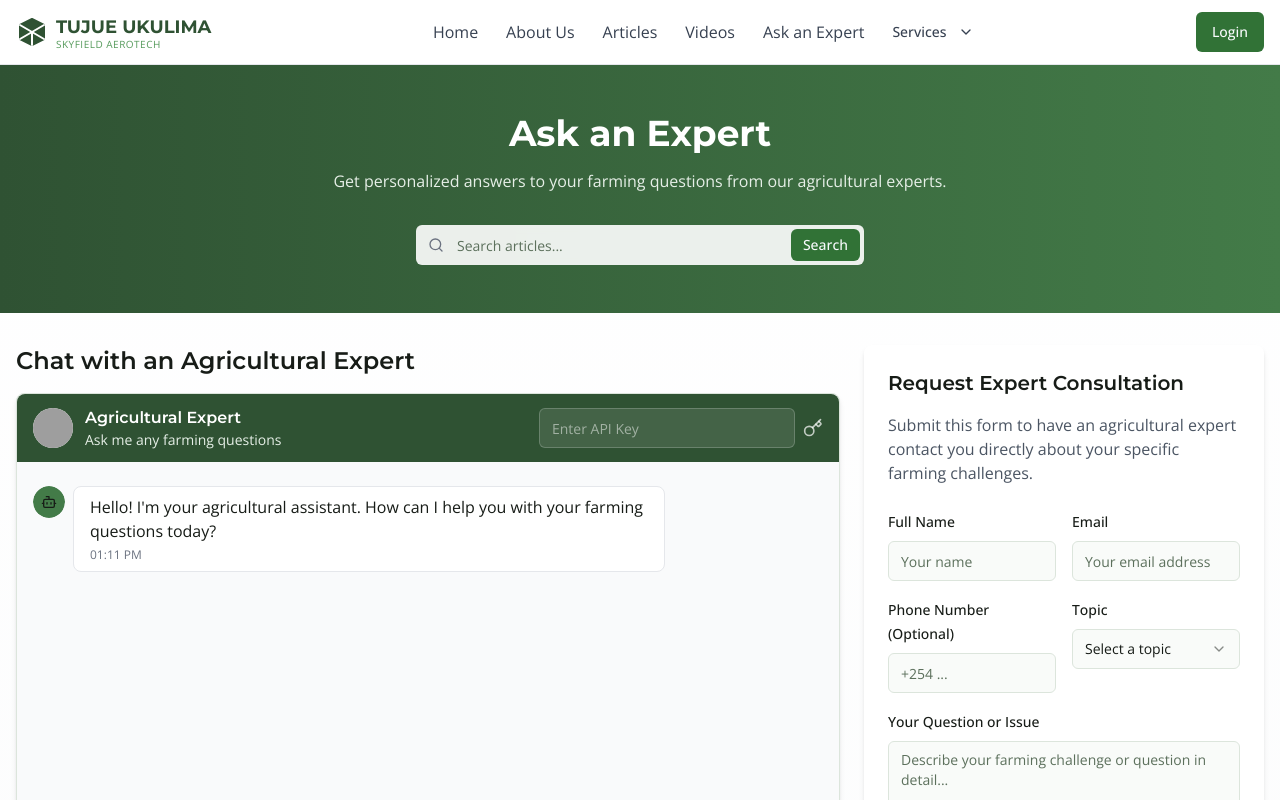
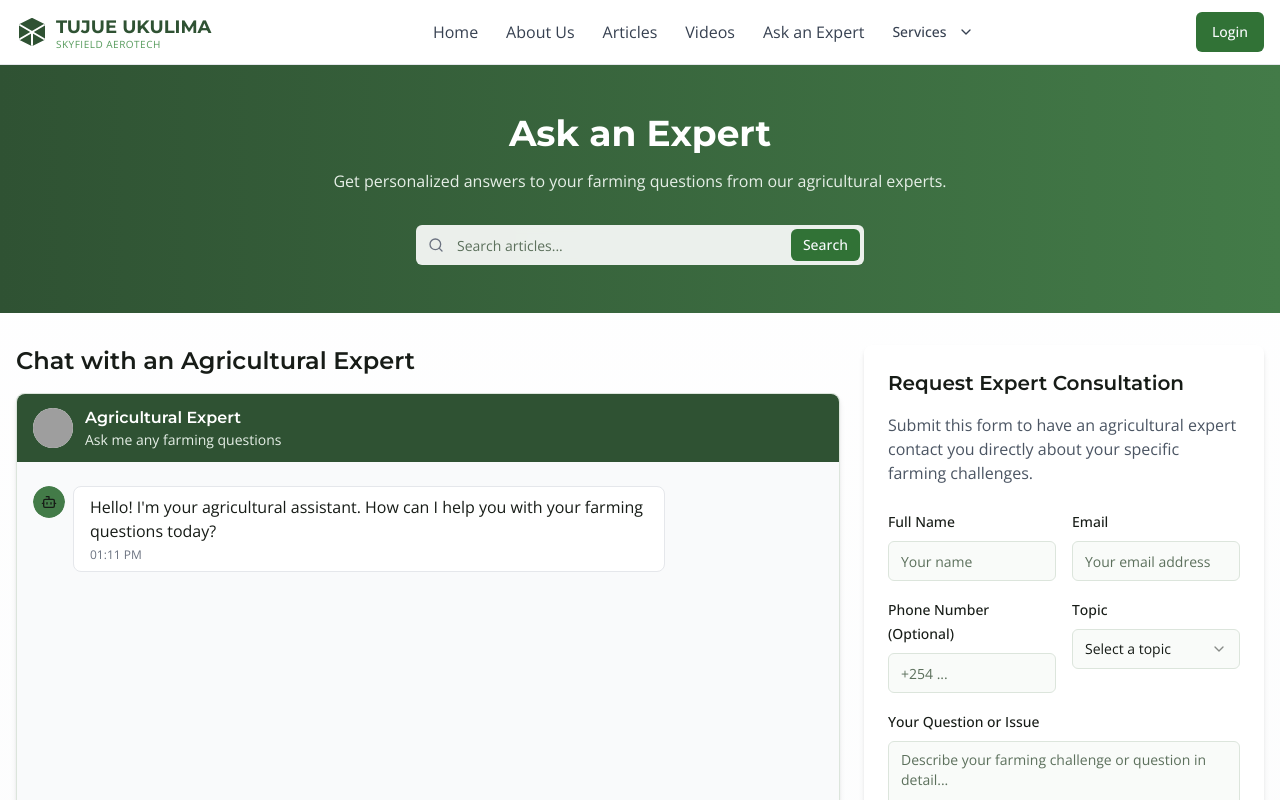
Before and after one commit to levynguti2003/tujue-ukulima-connect, a React (Vite) app: page /ask-expert in a window 1280 px wide. Shown: the top 800 px of the page. Built offline with nearby package versions, Linux system fonts and the light colour scheme; grey boxes are pictures that could not be loaded.

Commit message:
Fix: Integrate API key into chatbot
The chatbot now uses the provided API key to answer questions, removing the need to enter the key.

```diff
--- a/src/components/ask-expert/AskExpertChat.tsx
+++ b/src/components/ask-expert/AskExpertChat.tsx
@@ -1,11 +1,9 @@
-
 import { useState, useRef, useEffect } from "react";
 import { Button } from "@/components/ui/button";
-import { Input } from "@/components/ui/input";
 import { Textarea } from "@/components/ui/textarea";
 import { Avatar, AvatarFallback, AvatarImage } from "@/components/ui/avatar";
 import { Card } from "@/components/ui/card";
-import { Send, Bot, User as UserIcon, Key } from "lucide-react";
+import { Send, Bot, User as UserIcon } from "lucide-react";
 import { useToast } from "@/hooks/use-toast";
 
 interface Message {
@@ -26,7 +24,6 @@ const AskExpertChat = () => {
   ]);
   const [input, setInput] = useState("");
   const [isTyping, setIsTyping] = useState(false);
-  const [apiKey, setApiKey] = useState(() => localStorage.getItem("perplexity_api_key") || "");
   const chatContainerRef = useRef<HTMLDivElement>(null);
   const { toast } = useToast();
 
@@ -40,28 +37,10 @@ const AskExpertChat = () => {
     }
   };
 
-  const saveApiKey = (key: string) => {
-    setApiKey(key);
-    localStorage.setItem("perplexity_api_key", key);
-    toast({
-      title: "API Key Saved",
-      description: "Your API key has been saved for this session",
-    });
-  };
-
   const handleSend = async (e: React.FormEvent) => {
     e.preventDefault();
 
     if (!input.trim()) return;
-
-    if (!apiKey) {
-      toast({
-        title: "API Key Required",
-        description: "Please enter your Perplexity API key to continue",
-        variant: "destructive"
-      });
-      return;
-    }
 
     // Add user message
     const userMessage: Message = {
@@ -79,7 +58,7 @@ const AskExpertChat = () => {
       const response = await fetch('https://api.perplexity.ai/chat/completions', {
         method: 'POST',
         headers: {
-          'Authorization': `Bearer ${apiKey}`,
+          'Authorization': `Bearer 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`,
           'Content-Type': 'application/json',
         },
         body: JSON.stringify({
@@ -114,10 +93,6 @@ const AskExpertChat = () => {
       };
 
       setMessages(prev => [...prev, botMessage]);
-      toast({
-        title: "Expert Response",
-        description: "You received a new response to your question",
-      });
     } catch (error) {
       toast({
         title: "Error",
@@ -133,8 +108,7 @@ const AskExpertChat = () => {
   return (
     <Card className="flex flex-col h-[600px] shadow-md">
       {/* Chat header */}
-      <div className="bg-tu-green-700 text-white px-4 py-3 rounded-t-lg flex items-center justify-between">
-        <div className="flex items-center">
+      <div className="bg-tu-green-700 text-white px-4 py-3 rounded-t-lg flex items-center">
         <Avatar className="h-10 w-10 bg-white text-tu-green-700 mr-3">
           <AvatarImage src="/placeholder.svg" alt="Expert Avatar" />
           <AvatarFallback>
@@ -144,17 +118,6 @@ const AskExpertChat = () => {
         <div>
           <h3 className="font-semibold">Agricultural Expert</h3>
           <p className="text-sm text-tu-green-100">Ask me any farming questions</p>
-          </div>
-        </div>
-        <div className="flex items-center gap-2">
-          <Input
-            type="password"
-            placeholder="Enter API Key"
-            value={apiKey}
-            onChange={(e) => saveApiKey(e.target.value)}
-            className="bg-white/10 border-white/20 text-white placeholder:text-white/50 w-64"
-          />
-          <Key className="h-5 w-5 text-white/70" />
         </div>
       </div>
 
```
Lines whose indentation alone changed are shown as unchanged.
